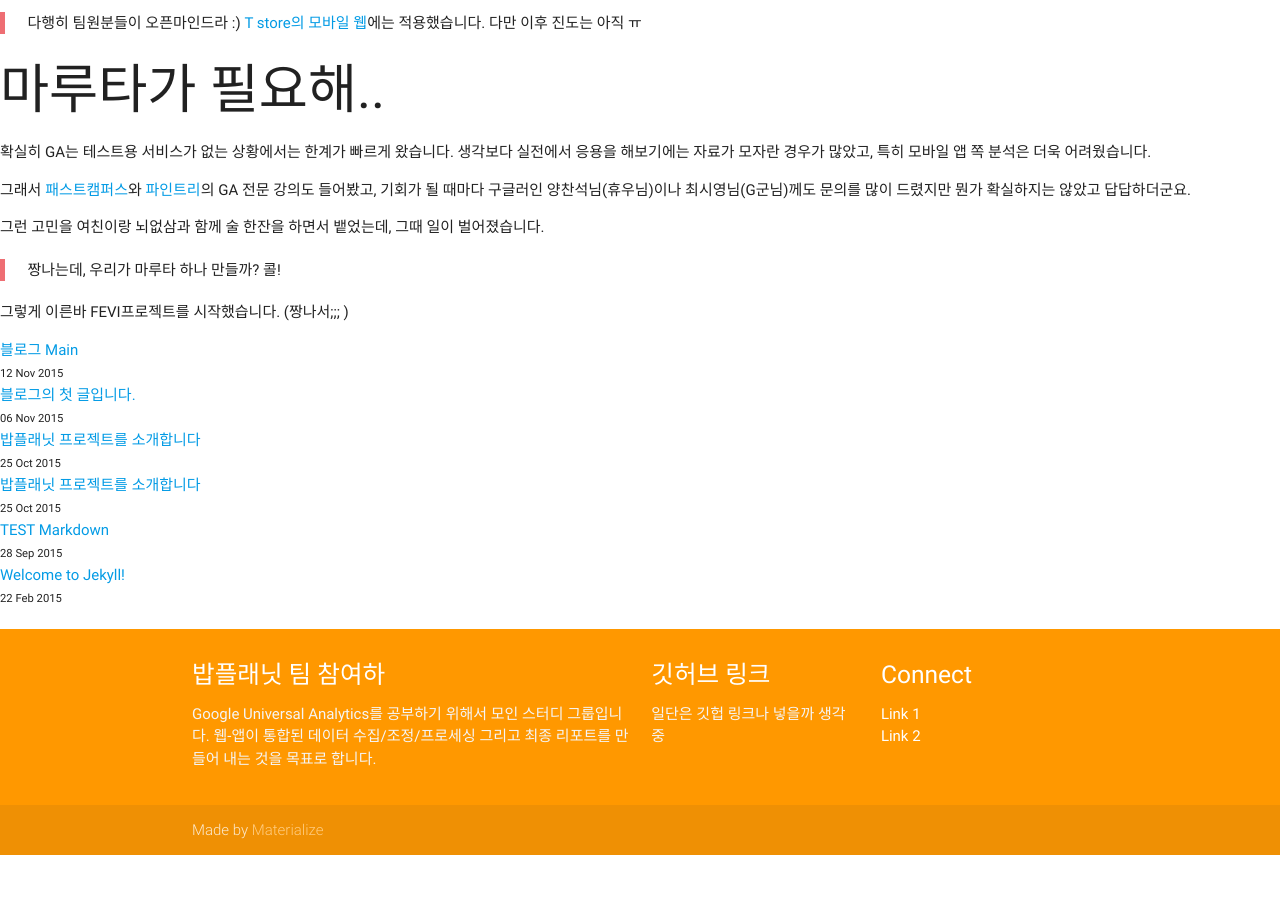
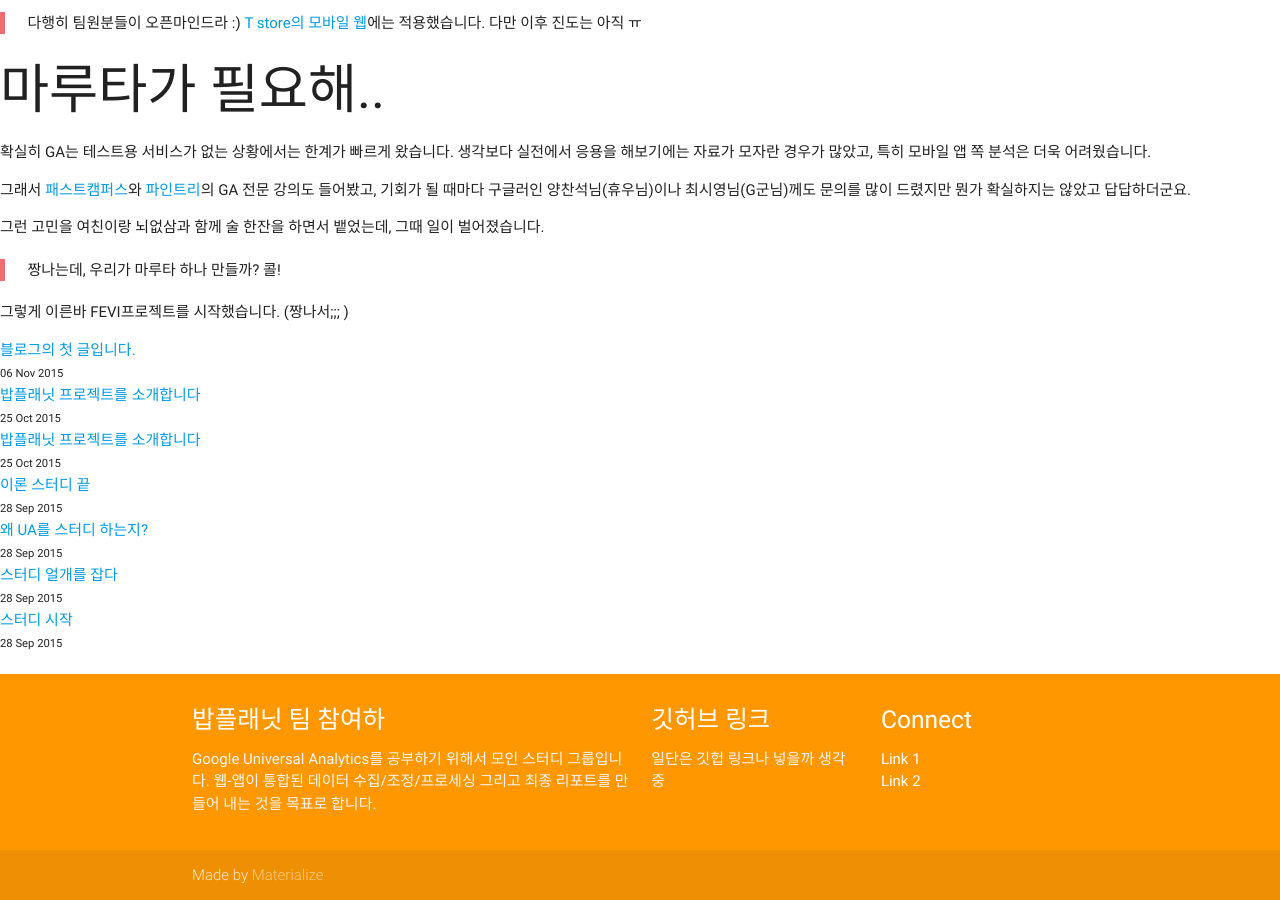
Before and after one commit to bobplanet/bobplanet.github.io, a Jekyll site: the page built from _posts/blog/2015-09-28-blog_20150928_01.md, in a window 1280 px wide and 900 px high, scrolled down 2841 px. Built offline with Jekyll 4.4.1, drawn with Linux system fonts in a browser that asks for light colours; nearby versions of some CDN libraries; comment, search, counter and statistics services are not loaded; before the commit the page ends 3696 px from its top, so only the background shows below that.

Commit message:
[doosik_kim] blog_main.html 추가 및 기타 파일작업

```diff
--- a/_includes/header.html
+++ b/_includes/header.html
@@ -13,7 +13,7 @@
 						<a href="#" class="pet"><strong>팀소개</strong></a>
 					</li>
 					<li>
-						<a href="/blog/2015/11/12/blog-main.html" class="music"><strong>블로그</strong></a>
+						<a href="/blog_main.html" class="music"><strong>블로그</strong></a>
 					</li>
 				</ul>
 			</div>
@@ -26,7 +26,7 @@
 						<a href="#" class="pet"><strong>팀소개</strong></a>
 					</li>
 					<li>
-						<a href="#" class="music"><strong>블로그</strong></a>
+						<a href="/blog_main.html" class="music"><strong>블로그</strong></a>
 					</li>
 			</ul>
 			<a href="/index.html" data-activates="nav-mobile" class="button-collapse"><i class="material-icons">menu</i></a>
--- a/_posts/blog/2015-09-28-blog_20150928_01.md
+++ b/_posts/blog/2015-09-28-blog_20150928_01.md
@@ -1,6 +1,6 @@
 ---
 layout: blog
-title:  "TEST Markdown"
+title:  "스터디 시작"
 author: 밥플래닛 팀
 categories:
 - blog
--- a/_posts/blog/blog_20150928_02.md
+++ b/_posts/blog/2015-09-28-blog_20150928_02.md
@@ -1,3 +1,11 @@
+---
+layout: blog
+title:  "스터디 얼개를 잡다"
+author: 밥플래닛 팀
+categories:
+- blog
+---
+
 # 스터디 얼개를 잡다.
 스터디를 위해서 사람을 모았다. 뇌없삼이가 Daniel Chan CEO 님의 허락을 받아서 매주 일요일 TossLab의 회의실을 쓸 수 있게됐다. 그렇게 매주 일요일 2시에 토스랩에 모여서 스터디를 하기로 했다.
 
--- a/_posts/blog/blog_20150928_03.md
+++ b/_posts/blog/2015-09-28-blog_20150928_03.md
@@ -1,3 +1,11 @@
+---
+layout: blog
+title:  "왜 UA를 스터디 하는지?"
+author: 밥플래닛 팀
+categories:
+- blog
+---
+
 # 그런데 왜 UA를 스터디하는지?
 
 > 참고: [UA 플랫폼 설명](https://developers.google.com/analytics/devguides/platform/)
--- a/_posts/blog/blog_20150928_04.md
+++ b/_posts/blog/2015-09-28-blog_20150928_04.md
@@ -1,3 +1,11 @@
+---
+layout: blog
+title:  "이론 스터디 끝"
+author: 밥플래닛 팀
+categories:
+- blog
+---
+
 # 이론 스터디 끝
 
 뇌없삼이 듣고 싶다고 했던 이론스터디는 여름 한철만에 끝을 냈다. 스터디를 하면서 개인적으로 느낀 바에 따라서 강의를 분류하면 아래와 같다.
--- /dev/null
+++ b/blog_main.html
@@ -0,0 +1,3 @@
+---
+layout: blog
+---
```
Also changed, not shown: _posts/2015-02-22-welcome-to-jekyll.markdown (deleted, +0 -25 lines), _posts/blog/2015-11-12-blog-main.markdown (deleted, +0 -7 lines).
